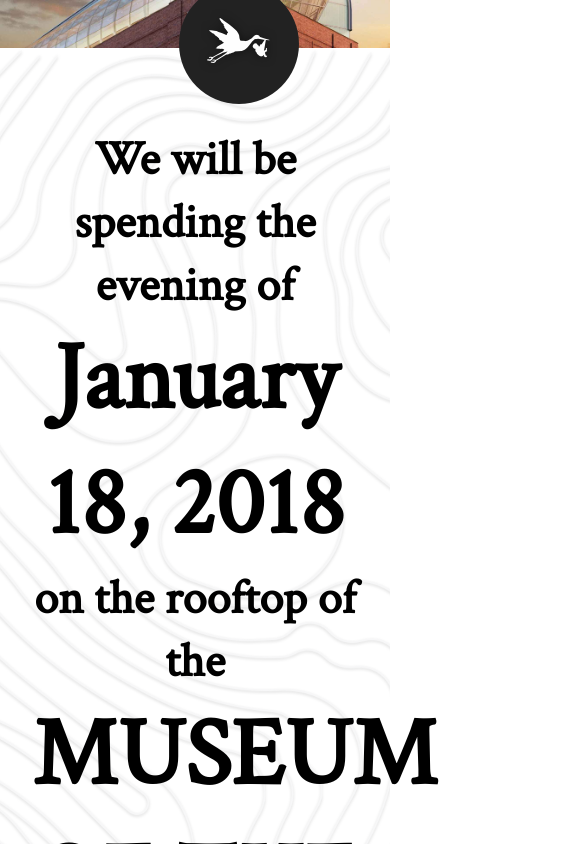
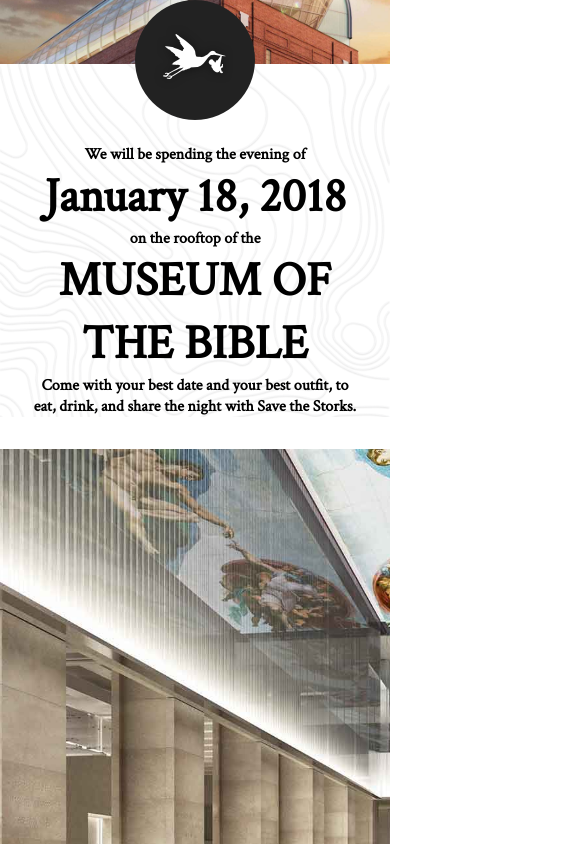
Before and after one commit to jonathanjwatson/stork-ball, a React (Create React App) app in the folder client/: page / in a window 390 px wide. Shown: the top 844 px of the page, 585 px wide, since content can reach past the window. Built offline with nearby package versions, Linux system fonts and the light colour scheme.

Commit message:
Added additional styling and responsiveness

```diff
--- a/client/src/components/PodEight.jsx
+++ b/client/src/components/PodEight.jsx
@@ -13,9 +13,9 @@
                 <h1>LOCATION & HOTELS</h1>
                 <p>Our guests are eligible for special pricing at these hotels near the museum</p>
                 </div>
-                <img src={googleMap} />
+                <img className="map-image" src={googleMap} />
                 <div>
-                    <img src={footer} />
+                    <img  src={footer} />
                 </div>
             </div>
 
--- a/client/src/index.css
+++ b/client/src/index.css
@@ -79,7 +79,9 @@
 .pod-two-splash-image-top{
   position:absolute;
   top:-4rem;
-  left:46%;
+  left:0;
+  right:0;
+  margin:auto;
 }
 
 /* Pod Three */
@@ -100,7 +102,9 @@
 .pod-three-splash-image img{
   position:absolute;
   bottom:0rem;
-  left:46%;
+  left:0;
+  right:0;
+  margin:auto;
 }
 
 /* Pod Four */
@@ -140,20 +144,26 @@
   display:flex;
   flex-wrap:wrap;
   text-align: justify;
+  padding-bottom:2em;
 }
+
+/* Pod Five */
 .pod-five-splash-image-bio{
-  padding:65px;
   margin:auto;
 }
 .pod-five-splash-image-point{
   position:absolute;
   top:0rem;
-  left:45%
+  left:0;
+  right:0;
+  margin:auto;
 }
 .pod-five-splash-image-bottom{
   position:absolute;
   bottom:-4rem;
-  left:46%;
+  left:0;
+  right:0;
+  margin:auto;
 }
 
 /* Pod Six */
@@ -165,6 +175,7 @@
   min-height:80vh;
   font-size: 2rem;
   color: black;
+  text-shadow: 2px 2px 2px #fff;
   font-family: 'Crimson Text';
   justify-content: center;
   align-items: center;
@@ -174,9 +185,13 @@
 .pod-six-splash-image-top{
   position:absolute;
   top:-4rem;
-  left:46%;
+  left:0;
+  right:0;
+  margin:auto;
 }
 
+
+/* Pod Seven */
 .pod-seven-splash-image{
   background-color: white;
   background-position: center;
@@ -222,6 +237,8 @@
   margin:auto;
   width:50%
 }
+
+/* Pod Eight */
 .pod-eight-splash-image{
   background-color: black;
   background-position: center;
@@ -235,3 +252,47 @@
   position:relative;
   padding-top:3em;
 }
+.map-image{
+  width:80%;
+}
+
+@media only screen and (max-width: 700px) {
+.splash-image{
+  padding-bottom:4em;
+}
+.splash-image h1{
+  font-size:4rem;
+  font-weight:800;
+  margin:0;
+}
+.splash-image h2{
+  font-size: 3rem;
+  margin:0;
+}
+.splash-image h3{
+  font-size:2rem;
+  margin:0;
+}
+.pod-two-splash-image h1{
+  color:black;
+  font-size:3rem;
+  margin:0
+}
+.pod-two-splash-image h4{
+  color:black;
+  font-size:1rem;
+  margin:0;
+}
+.speaker-row{
+  padding-bottom:0;
+}
+.pod-five-splash-image-bio{
+  padding-bottom:2em;
+}
+.text-area-three{
+  margin:1.5em;
+}
+.pod-seven-splash-image h1{
+  font-size:1.5em;
+}
+}
```
